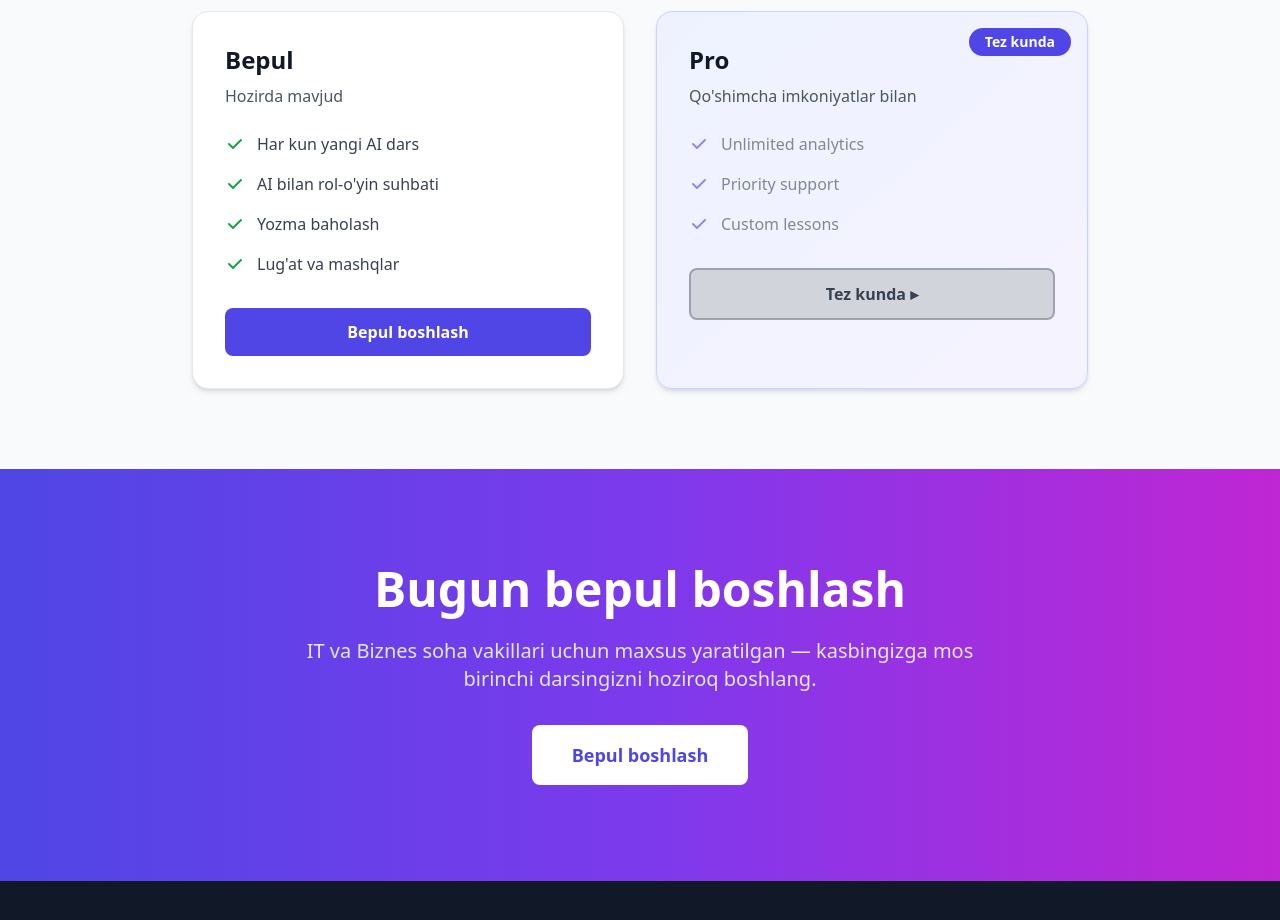
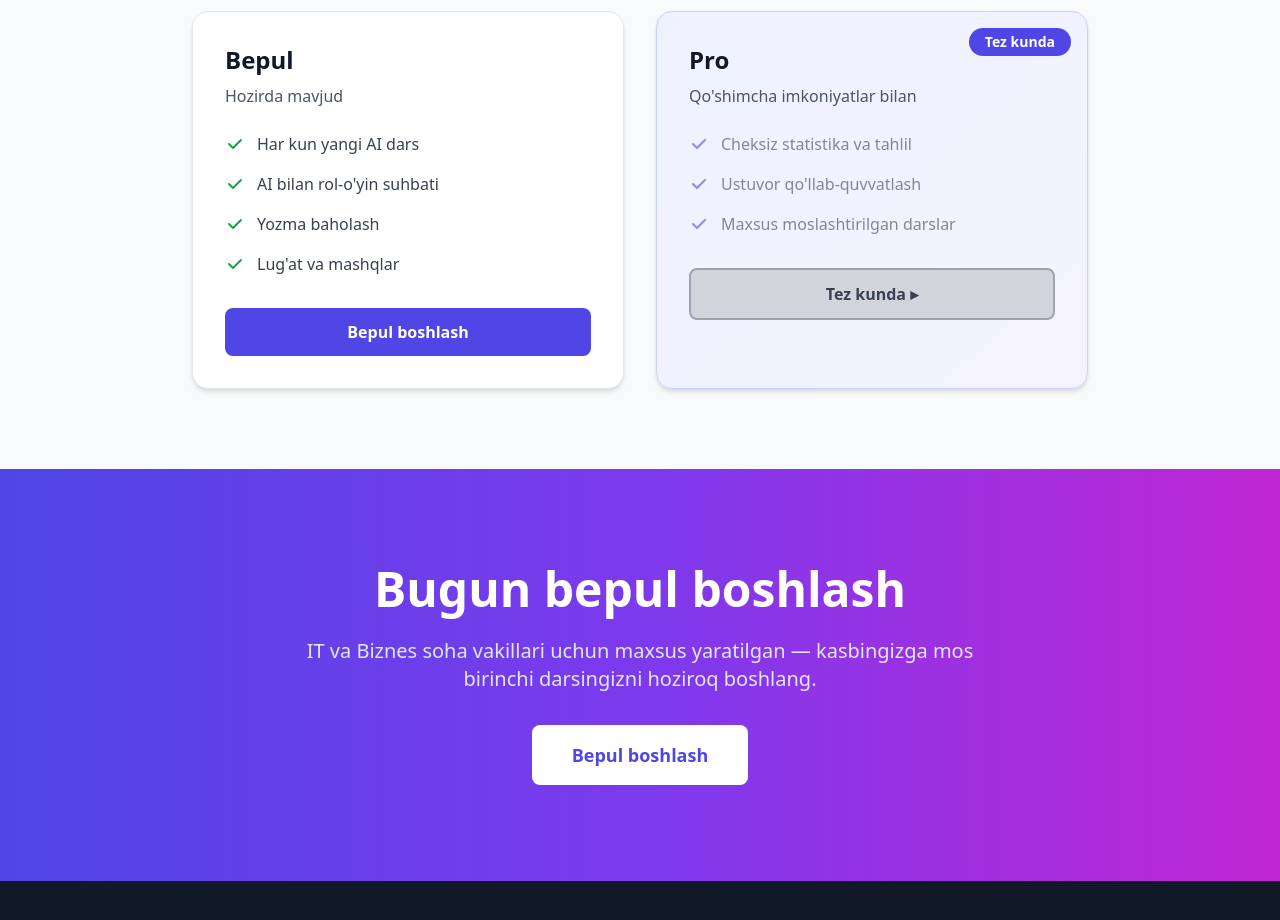
Before and after one commit to Oybek-M/ProfEnglish, a React (Vite) app in the folder frontend/: page / in a window 1280 px wide. Shown: the part 2880-3800 px from the top of the page. Built offline with nearby package versions, Linux system fonts and the light colour scheme.

Commit message:
fix: translate remaining English pricing copy to Uzbek

```diff
--- a/frontend/src/pages/LandingPage.tsx
+++ b/frontend/src/pages/LandingPage.tsx
@@ -443,19 +443,19 @@ export default function LandingPage(): JSX.Element {
                   <svg className="w-5 h-5 text-indigo-600 flex-shrink-0 mt-0.5" fill="currentColor" viewBox="0 0 20 20">
                     <path fillRule="evenodd" d="M16.707 5.293a1 1 0 010 1.414l-8 8a1 1 0 01-1.414 0l-4-4a1 1 0 011.414-1.414L8 12.586l7.293-7.293a1 1 0 011.414 0z" clipRule="evenodd" />
                   </svg>
-                  <span className="text-gray-700">Unlimited analytics</span>
+                  <span className="text-gray-700">Cheksiz statistika va tahlil</span>
                 </div>
                 <div className="flex items-start space-x-3">
                   <svg className="w-5 h-5 text-indigo-600 flex-shrink-0 mt-0.5" fill="currentColor" viewBox="0 0 20 20">
                     <path fillRule="evenodd" d="M16.707 5.293a1 1 0 010 1.414l-8 8a1 1 0 01-1.414 0l-4-4a1 1 0 011.414-1.414L8 12.586l7.293-7.293a1 1 0 011.414 0z" clipRule="evenodd" />
                   </svg>
-                  <span className="text-gray-700">Priority support</span>
+                  <span className="text-gray-700">Ustuvor qo'llab-quvvatlash</span>
                 </div>
                 <div className="flex items-start space-x-3">
                   <svg className="w-5 h-5 text-indigo-600 flex-shrink-0 mt-0.5" fill="currentColor" viewBox="0 0 20 20">
                     <path fillRule="evenodd" d="M16.707 5.293a1 1 0 010 1.414l-8 8a1 1 0 01-1.414 0l-4-4a1 1 0 011.414-1.414L8 12.586l7.293-7.293a1 1 0 011.414 0z" clipRule="evenodd" />
                   </svg>
-                  <span className="text-gray-700">Custom lessons</span>
+                  <span className="text-gray-700">Maxsus moslashtirilgan darslar</span>
                 </div>
               </div>
 
```
